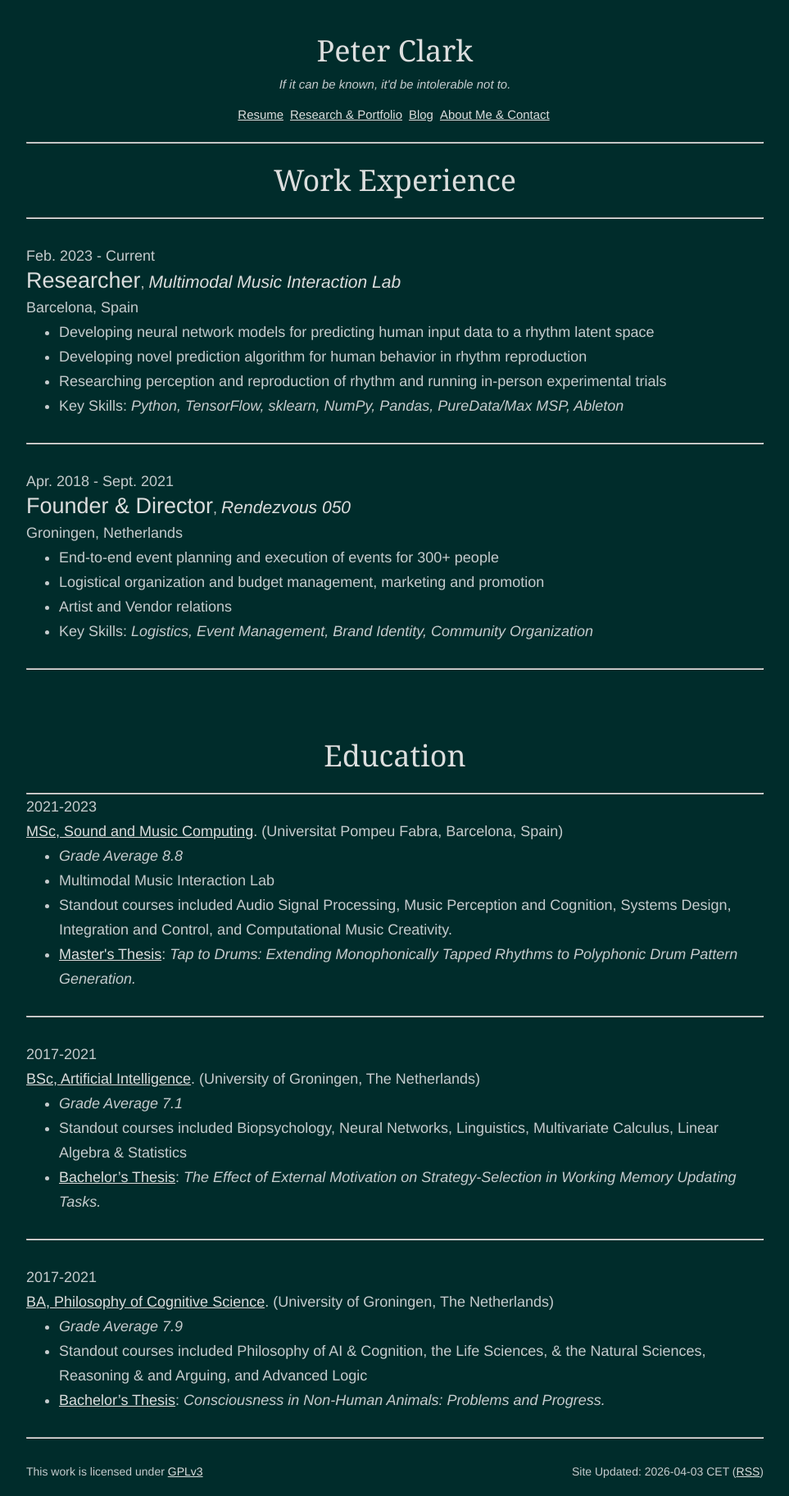
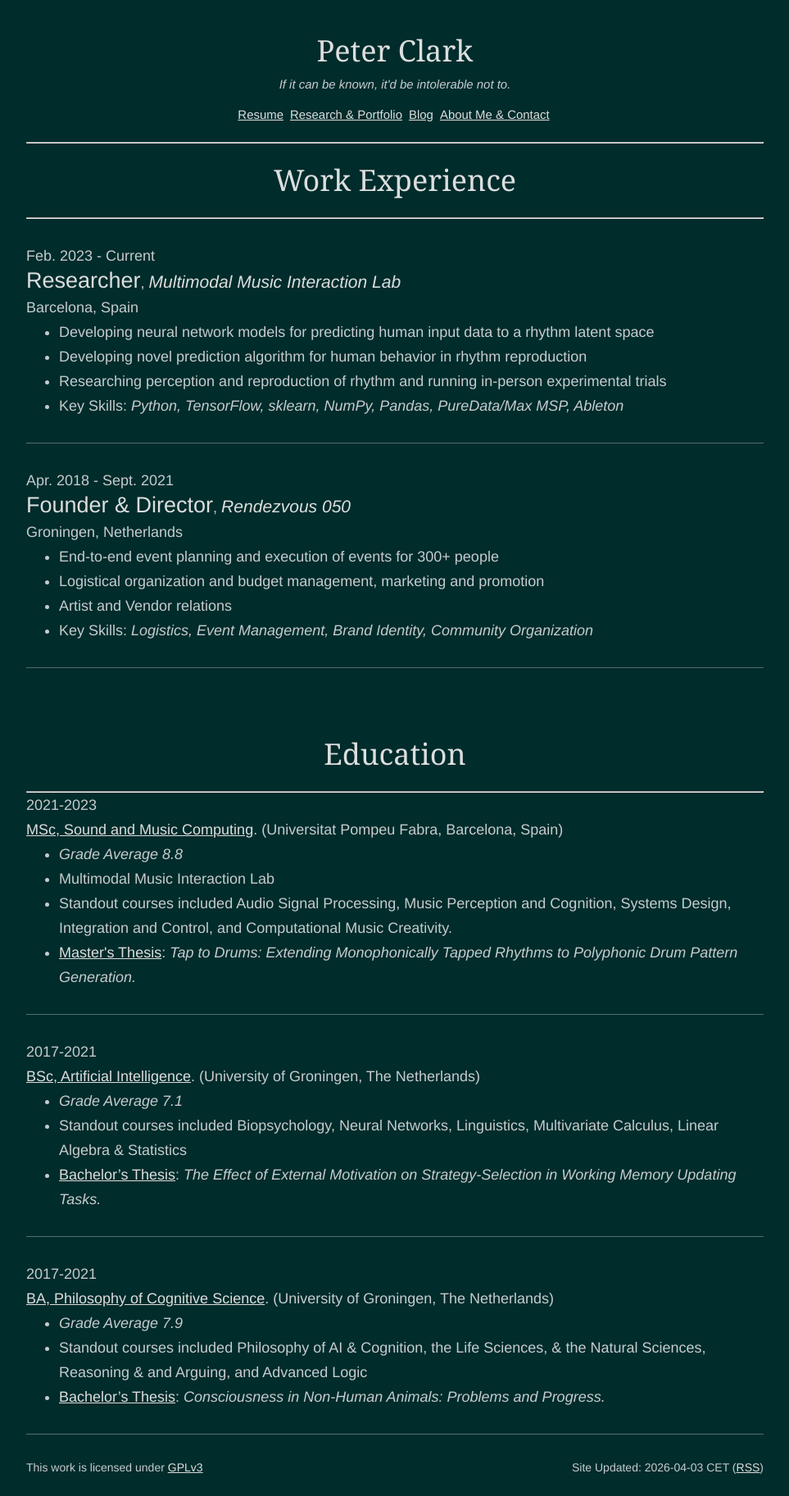
Before and after one commit to peter-clark/peter-clark.github.io, a Jekyll site: the page built from resume/index.html, in a window 1280 px wide. Shown: the whole page at 82% size, without its empty margins (158-1121 px from the left). Built offline with Jekyll 4.4.1, drawn with Linux system fonts in a browser that asks for light colours.

Commit message:
test push codex

```diff
--- a/_includes/header.html
+++ b/_includes/header.html
@@ -1,5 +1,5 @@
 <div class="header">
-    <h1><a href="{{ '/' }}" style="text-decoration: none;">Peter Clark</a></h1>
+    <h1><a class="site-title-link" href="{{ '/' }}">Peter Clark</a></h1>
     <br>
     <h5><i>If it can be known, it'd be intolerable not to.</i></h5>
     <br>
--- a/_sass/page.scss
+++ b/_sass/page.scss
@@ -35,7 +35,7 @@
   font-family: "Georgia", serif;
 }
 
-header h1, h5 {
+header h1, header h5 {
   display: inline;
 }
 
@@ -76,3 +76,24 @@
 strong {
   font-weight: 500;
 }
+
+.site-title-link {
+  text-decoration: none;
+}
+
+.text-center {
+  text-align: center;
+}
+
+.text-justify {
+  text-align: justify;
+}
+
+.inline-heading {
+  display: inline;
+}
+
+hr.small {
+  border: 0;
+  border-top: 1px solid #4e7070;
+}
--- a/resume/index.html
+++ b/resume/index.html
@@ -3,7 +3,7 @@
 title: Peter Clark Resume
 ---
 
-<h1 id="experience" align="center">
+<h1 id="experience" class="text-center">
 Work Experience
 </h1>
 <br>
@@ -14,7 +14,7 @@
 <dl>
   <br>
   <dt>Feb. 2023 - Current</dt>
-  <dd style="display: inline;"><h2 style="display: inline;"><strong>Researcher</strong></h2>,      <h3 style="display: inline;"><strong> <i>Multimodal Music Interaction Lab</i></strong></h3></dd>
+  <dd class="inline-heading"><h2 class="inline-heading"><strong>Researcher</strong></h2>,      <h3 class="inline-heading"><strong> <i>Multimodal Music Interaction Lab</i></strong></h3></dd>
   <dd>Barcelona, Spain</dd>
     <ul>
       <li>Developing neural network models for predicting human input data to a rhythm latent space</li>
@@ -29,7 +29,7 @@
 <br>
 <dl>
   <dt>Apr. 2018 - Sept. 2021</dt>
-  <dd style="display: inline;"><h2 style="display: inline;"><strong>Founder &amp; Director</strong></h2>,      <h3 style="display: inline;"><strong> <i>Rendezvous 050</i></strong></h3></dd>
+  <dd class="inline-heading"><h2 class="inline-heading"><strong>Founder &amp; Director</strong></h2>,      <h3 class="inline-heading"><strong> <i>Rendezvous 050</i></strong></h3></dd>
   <dd>Groningen, Netherlands</dd>
     <ul>
         <li>End-to-end event planning and execution of events for 300+ people
@@ -42,7 +42,7 @@
     <hr class="small" />
   </dd>
 <br><br><br>
-<h1 id="education" align="center">
+<h1 id="education" class="text-center">
     Education
   </h1>
   <br>
```
Also changed, not shown: index.md (+1 -1 lines).
